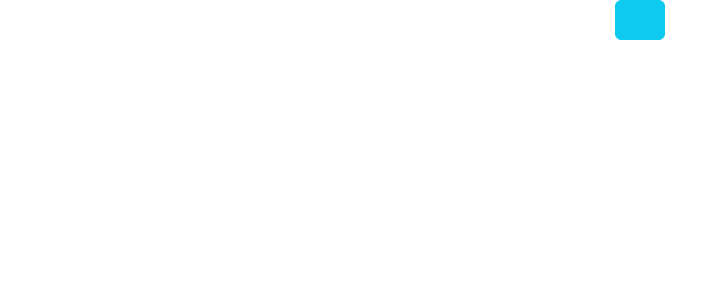
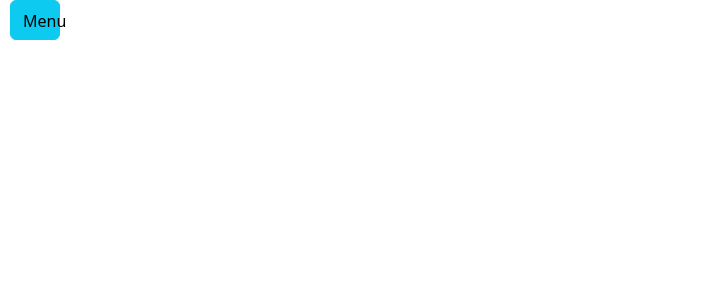
Before and after one commit to brajamohamed/Instragram-clone, a React (Create React App) app: page / in a window 1280 px wide. Both pictures are taken after typing "name@example.com", "Sample123" into the empty fields and a click on the button "Log in". Shown: the top 300 px of the page, without its empty margins (0-718 px from the left). Built offline with nearby package versions, Linux system fonts and the light colour scheme.

Commit message:
fixed toggle button

```diff
--- a/src/Home/Home.css
+++ b/src/Home/Home.css
@@ -6,7 +6,7 @@
   text-decoration: none;
   color: black;
 }
-butto {
+#toggleButton {
   position: absolute;
   left: 10px;
 }
--- a/src/Home/Home.jsx
+++ b/src/Home/Home.jsx
@@ -10,8 +10,9 @@
         type="button"
         data-bs-toggle="offcanvas"
         data-bs-target="#menu"
+        id="toggleButton"
       >
-        <span className="navbar-toggler-icon"></span>
+        <span className="navbar-toggler-icon">Menu</span>
       </button>
       <div class="offcanvas offcanvas-start" tabindex="-1" id="menu">
         <div class="offcanvas-header">
```
